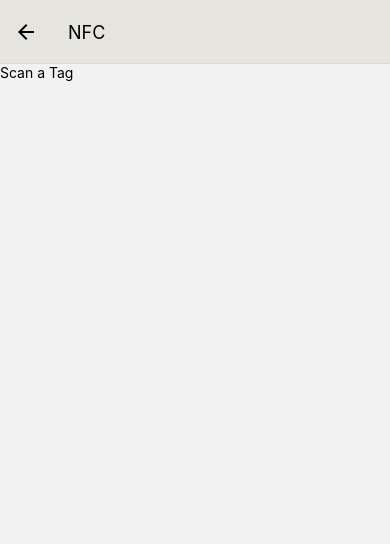
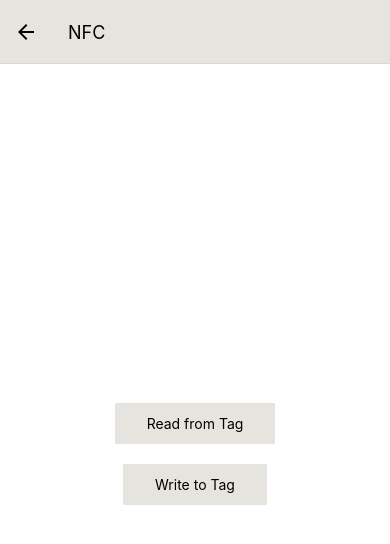
Before and after one commit to oliviahedlund/KandidatNative, a React Native app in the folder native-app/: screen /NFC in a window 390 px wide. Shown: the top 544 px of the page. Built offline with nearby package versions, Linux system fonts and the light colour scheme; what react-native-nfc-manager would draw is missing.

Commit message:
nfc read + write

```diff
--- a/native-app/components/screens/NFC.js
+++ b/native-app/components/screens/NFC.js
@@ -3,19 +3,42 @@ import { Text, View } from 'react-native';
 import { SafeAreaView } from "react-native";
 import styles from '../../styles/styles';
 import {TouchableOpacity, StyleSheet} from 'react-native';
-import NfcManager, {NfcTech} from 'react-native-nfc-manager';
+import NfcManager, {NfcTech, ByteParser, Ndef} from 'react-native-nfc-manager';
 
 // Pre-step, call this before any NFC operations
 NfcManager.start();
 
 const NfcScreen = ({navigation}) => {
+
     async function readNdef() {
         try {
             // register for the NFC tag with NDEF in it
             await NfcManager.requestTechnology(NfcTech.Ndef);
-            // the resolved tag object will contain `ndefMessage` property
+            let parsed = null;
             const tag = await NfcManager.getTag();
-            console.warn('Tag found', tag);
+            if (tag.ndefMessage && tag.ndefMessage.length > 0) {
+                // ndefMessage is actually an array of NdefRecords,
+                // and we can iterate through each NdefRecord, decode its payload
+                // according to its TNF & type
+                const ndefRecords = tag.ndefMessage;
+
+                function decodeNdefRecord(record) {
+                    if (Ndef.isType(record, Ndef.TNF_WELL_KNOWN, Ndef.RTD_TEXT)) {
+                        return ['text', Ndef.text.decodePayload(record.payload)];
+                    } else if (Ndef.isType(record, Ndef.TNF_WELL_KNOWN, Ndef.RTD_URI)) {
+                        return ['uri', Ndef.uri.decodePayload(record.payload)];
+                    }
+
+                    return ['unknown', '---']
+                }
+
+                parsed = ndefRecords.map(decodeNdefRecord);
+
+                //parsed = Array(Array("text", *meddelande*))
+                const arr1 = parsed[0]; // arr1 = Array("text", *meddelande*)
+                const textMessage = arr1[1]; //textMessage = *meddelande*
+                console.warn('Meddelande: ', textMessage);
+            }
         } catch (ex) {
             console.warn('Oops!', ex);
         } finally {
@@ -23,22 +46,44 @@ const NfcScreen = ({navigation}) => {
             NfcManager.cancelTechnologyRequest();
         }
     }
+    async function writeNdef({type, value}) {
+        let result = false;
+
+        try {
+           // STEP 1
+            await NfcManager.requestTechnology(NfcTech.Ndef);
+
+            const bytes = Ndef.encodeMessage([Ndef.textRecord('Du är grym!')]);
+
+            if (bytes) {
+                await NfcManager.ndefHandler // STEP 2
+                    .writeNdefMessage(bytes); // STEP 3
+                result = true;
+            }
+        } catch (ex) {
+          console.warn(ex);
+        } finally {
+          // STEP 4
+          NfcManager.cancelTechnologyRequest();
+        }
+
+        return result;
+      }
 
     return (
-        <SafeAreaView style={styles2.container}>
-            <View style={styles.wrapper}>
+        <SafeAreaView style={styles.centerContainer}>
+            <View style={styles.button}>
                 <TouchableOpacity onPress={readNdef}>
-                    <Text>Scan a Tag</Text>
+                    <Text>Read from Tag</Text>
+                </TouchableOpacity>
+            </View>
+            <View style={styles.button}>
+                <TouchableOpacity onPress={writeNdef}>
+                    <Text>Write to Tag</Text>
                 </TouchableOpacity>
             </View>
         </SafeAreaView>
     );
 }
-const styles2 = StyleSheet.create({
-    wrapper: {
-      flex: 1,
-      justifyContent: 'center',
-      alignItems: 'center',
-    },
-  });
+
 export default NfcScreen;
--- a/native-app/styles/styles.js
+++ b/native-app/styles/styles.js
@@ -46,6 +46,14 @@ const styles = StyleSheet.create({
     flexDirection: "column",
     backgroundColor: "#ffff",
     alignItems: "center",
+  },
+
+  centerContainer: {
+    flex: 1,
+    flexDirection: "column",
+    backgroundColor: "#ffff",
+    alignItems: "center",
+    justifyContent: "center"
   },
 
   navBar: {
```
